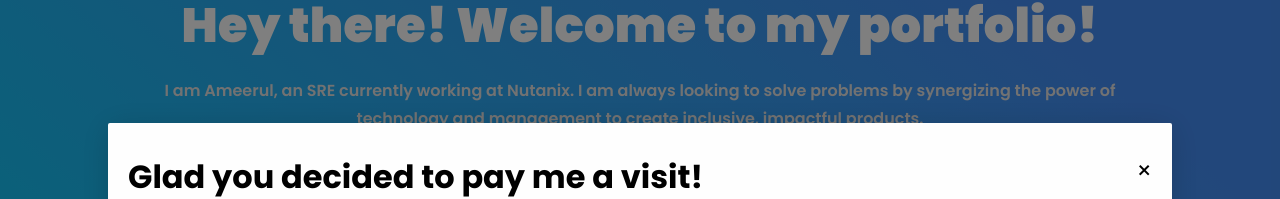
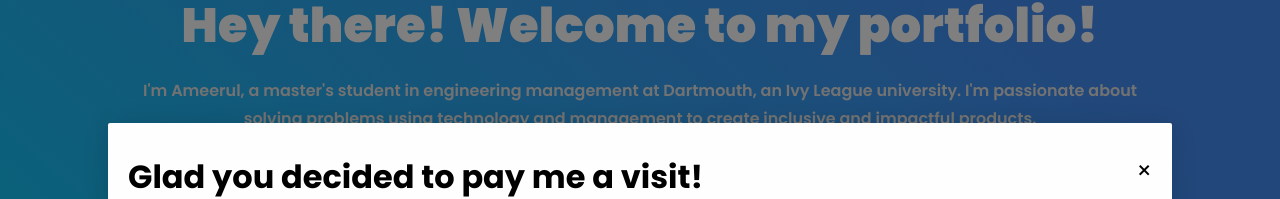
Before and after one commit to AmeerulShah/portfolio, a React (Create React App) app in the folder main/portfolio/: page /#/ in a window 1280 px wide. Shown: the part 161-360 px from the top of the page. Built offline with nearby package versions, Linux system fonts and the light colour scheme.

Commit message:
Update Home.jsx

```diff
--- a/main/portfolio/src/components/Home/Home.jsx
+++ b/main/portfolio/src/components/Home/Home.jsx
@@ -26,7 +26,7 @@ class Home extends Component{
                 {/* modal is loaded if showmodal is true */}
                 <div className='header-text'>
                     <h1>Hey there! Welcome to my portfolio!</h1>
-                    <p>I am Ameerul, an SRE currently working at Nutanix. I am always looking to solve problems by synergizing the power of technology and management to create inclusive, impactful products.</p>
+                    <p>I'm Ameerul, a master's student in engineering management at Dartmouth, an Ivy League university. I'm passionate about solving problems using technology and management to create inclusive and impactful products.</p>
                 </div>
 
                 <div className='head-btns'>
```
